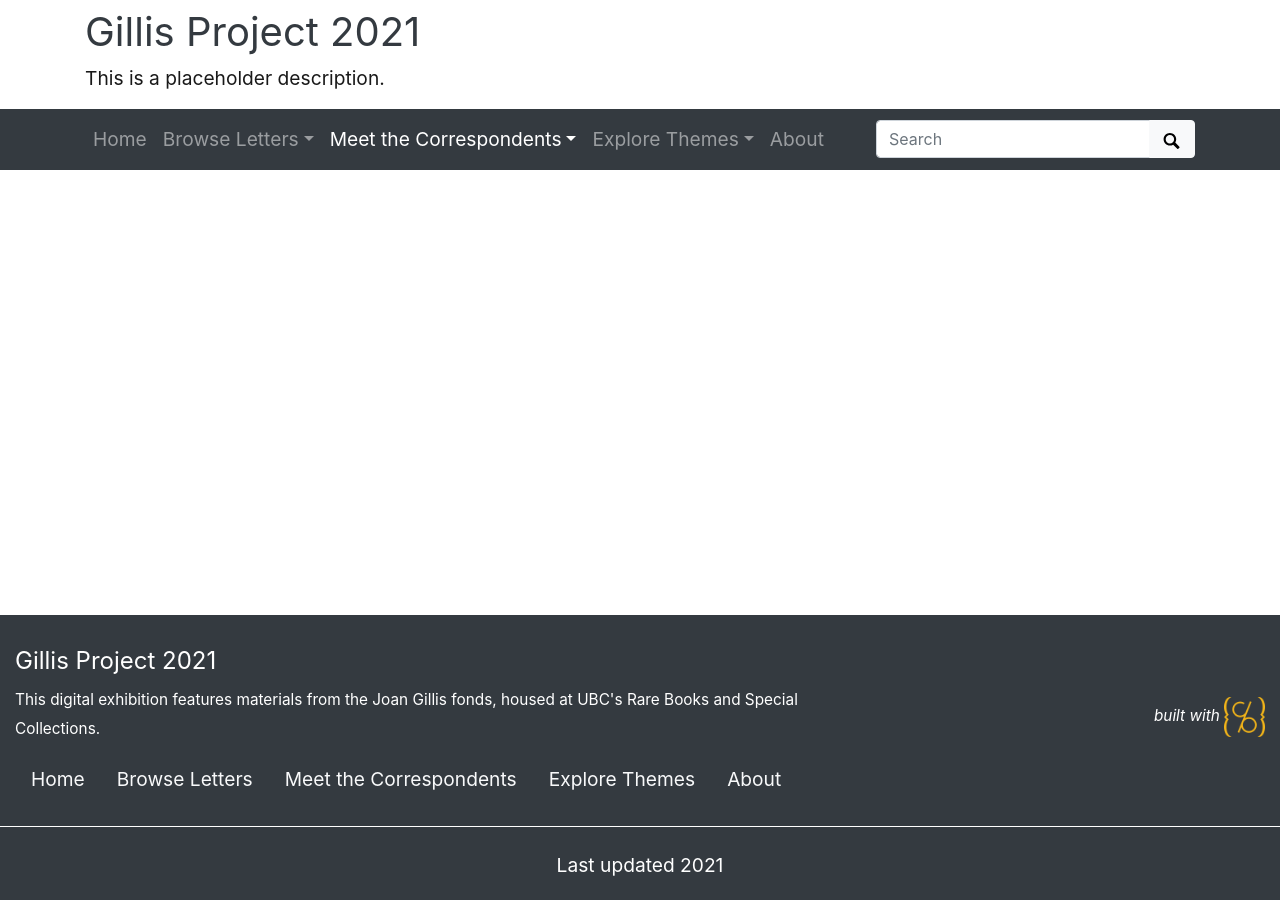
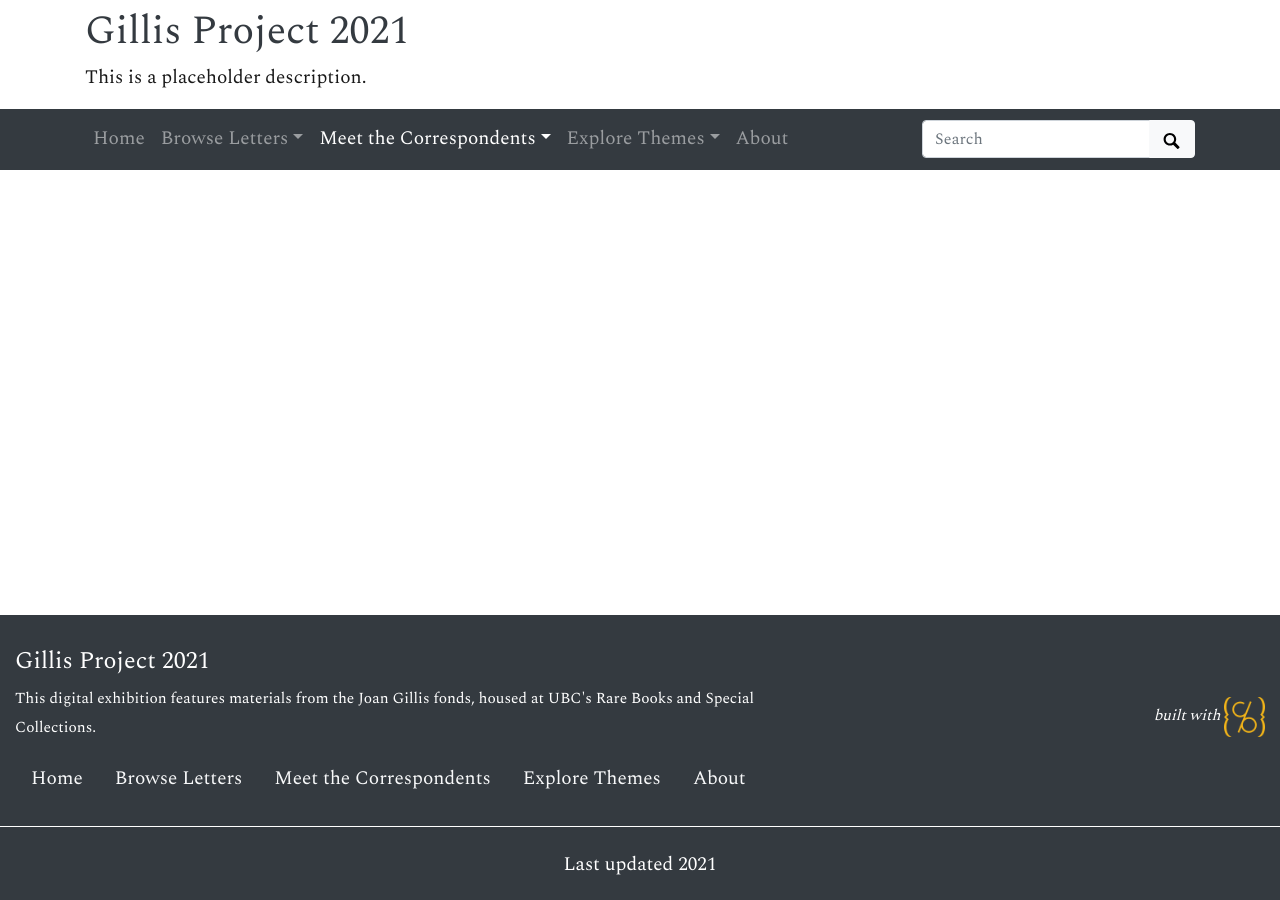
Before and after one commit to ubc-library-rbsc/gillis-2021, a Jekyll site: the page built from pages/tad.md, in a window 1280 px wide. Built offline with Jekyll 4.4.1, drawn with Linux system fonts in a browser that asks for light colours.

Commit message:
Change font to Spectral

```diff
--- a/_data/theme.yml
+++ b/_data/theme.yml
@@ -83,5 +83,5 @@
 base-font-size: 1.2em
 text-color: "#191919"
 link-color: "#17a2b8"
-base-font-family: # comment out for bootstrap defaults. e.g. Roboto
-font-cdn: # add font stylesheet, e.g. <link href="https://fonts.googleapis.com/css?family=Roboto&display=swap" rel="stylesheet">
+base-font-family: Spectral # comment out for bootstrap defaults. e.g. Roboto
+font-cdn: <link href="https://fonts.googleapis.com/css2?family=Spectral&display=swap" rel="stylesheet"> # add font stylesheet, e.g. <link href="https://fonts.googleapis.com/css?family=Roboto&display=swap" rel="stylesheet">
```
